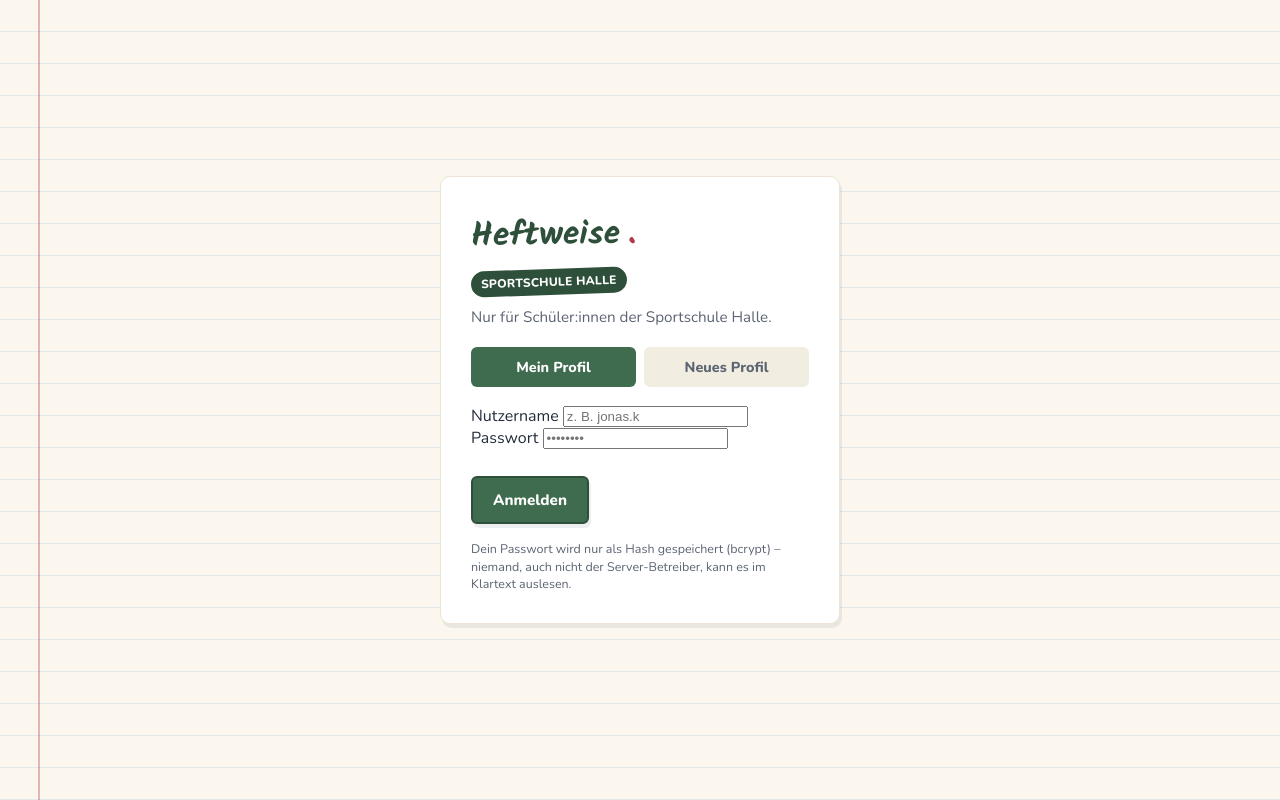
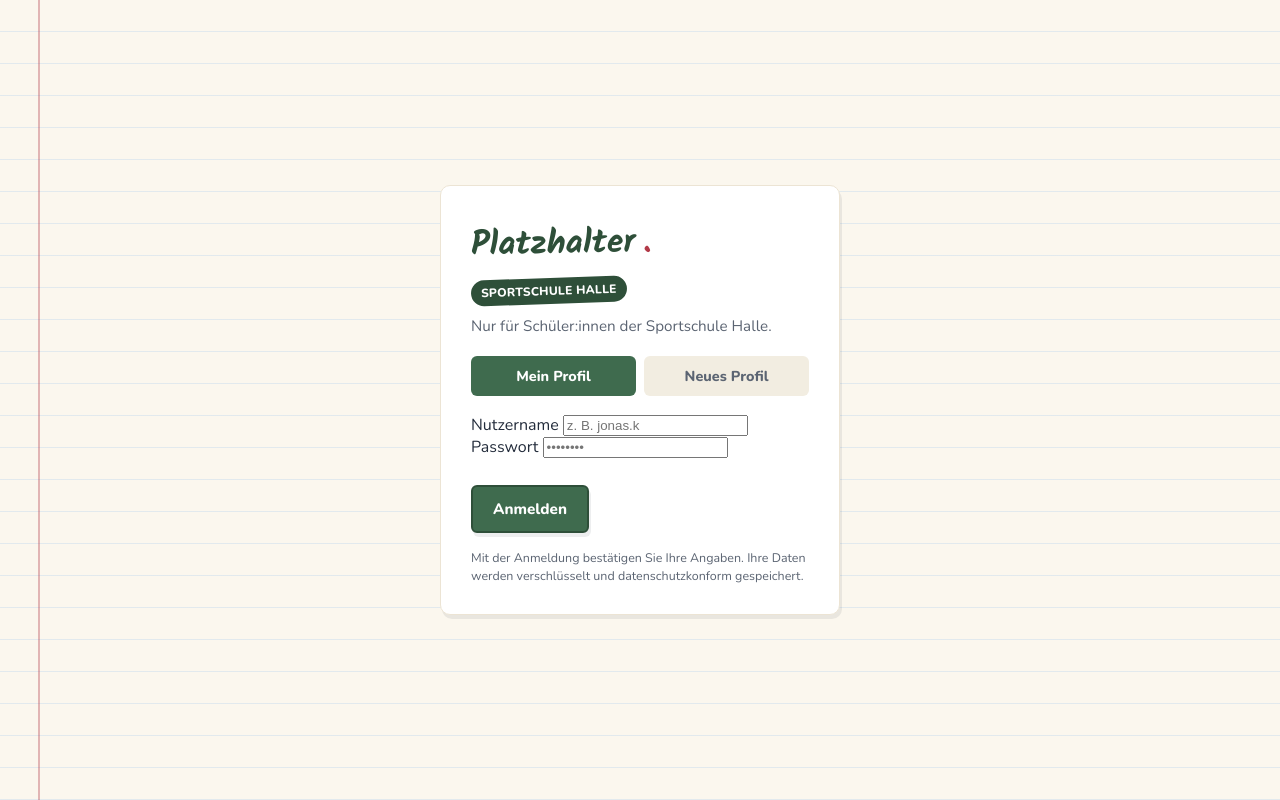
Before and after one commit to brunoeppendorf-jpg/T1, a website: page public/index.html in a window 1280 px wide. Drawn offline with nearby package versions, Linux system fonts and the light colour scheme; no server answers.

Commit message:
Update index.html

```diff
--- a/public/index.html
+++ b/public/index.html
@@ -3,7 +3,7 @@
 <head>
 <meta charset="UTF-8">
 <meta name="viewport" content="width=device-width, initial-scale=1.0">
-<title>Heftweise – Sportschule Halle</title>
+<title>Platzhalter – Sportschule Halle</title>
 <link rel="preconnect" href="https://fonts.googleapis.com">
 <link href="https://fonts.googleapis.com/css2?family=Kalam:wght@400;700&family=Nunito:wght@400;600;700;800&display=swap" rel="stylesheet">
 <style>
@@ -227,7 +227,7 @@
 <!-- AUTH SCREEN -->
 <div id="authScreen">
   <div class="auth-card">
-    <div class="logo">Heftweise<span class="dot">.</span></div>
+    <div class="logo">Platzhalter<span class="dot">.</span></div>
     <div class="school-badge" style="display:inline-block; margin:8px 0 18px;">SPORTSCHULE HALLE</div>
     <div class="tagline" style="margin-bottom:20px;">Nur für Schüler:innen der Sportschule Halle.</div>
 
@@ -262,7 +262,8 @@
       </div>
     </div>
 
-    <div class="auth-hint">Dein Passwort wird nur als Hash gespeichert (bcrypt) – niemand, auch nicht der Server-Betreiber, kann es im Klartext auslesen.</div>
+    <div class="auth-hint"<
+      >Mit der Anmeldung bestätigen Sie Ihre Angaben. Ihre Daten werden verschlüsselt und datenschutzkonform gespeichert.</div>
   </div>
 </div>
 
```
